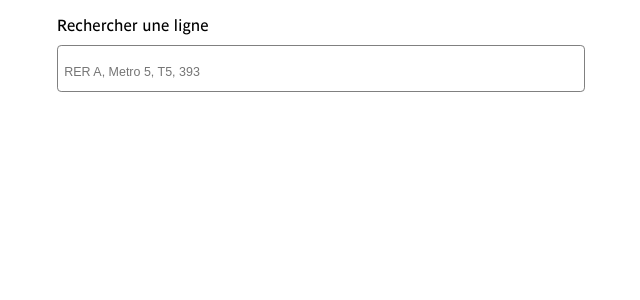
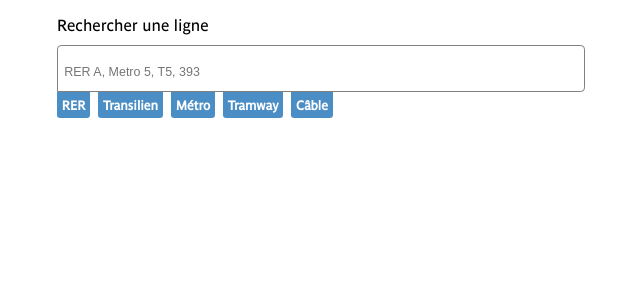
Before and after one commit to Leon-ED/lumiplan-ratp, a Vue app: page / in a window 1280 px wide. Shown: the top 300 px of the page, without its empty margins (319-959 px from the left). Built offline with nearby package versions, Linux system fonts and the light colour scheme.

Commit message:
Ajout boutons pour accéder aux modes de transport principaux

```diff
--- /dev/null
+++ b/src/components/HomePage/QuickMode.vue
@@ -0,0 +1,32 @@
+<template>
+  <div class="quick-mode-btn" @click="onClick">
+    <span class="quick-mode-btn-text">{{ name }}</span>
+  </div>
+</template>
+<script setup lang="ts">
+defineProps<{
+  onClick: () => void;
+  name: string;
+}>();
+</script>
+<style scoped>
+.quick-mode-btn {
+  background-color: #005fad;
+  opacity: 0.7;
+  color: white;
+  padding: 0.2rem 0.3rem;
+  border-radius: 0.2rem;
+  border-top-left-radius: 0;
+  border-top-right-radius: 0;
+  cursor: pointer;
+  display: inline-block;
+  transition: background-color 0.3s ease;
+}
+.quick-mode-btn:hover {
+  background-color: #005a9e;
+}
+.quick-mode-btn-text {
+  font-size: 0.8em;
+  font-weight: bold;
+}
+</style>
--- a/src/pages/Home.vue
+++ b/src/pages/Home.vue
@@ -9,6 +9,9 @@
         v-model="_search"
         placeholder="RER A, Metro 5, T5, 393"
       />
+    </section>
+    <section class="modes">
+      <QuickMode v-for="mode in QUICK_MODES" :key="mode.name" :name="mode.name" :onClick="mode.callback"/>
     </section>
     <section>
       <label for="search-input" v-if="lines.length !== 0"
@@ -71,6 +74,7 @@ import { watchDebounced } from "@vueuse/core";
 import { ref } from "vue";
 import { Desserte, Line } from "../types";
 import { Api } from "../api";
+import QuickMode from "../components/HomePage/QuickMode.vue";
 import LineLogo from "../components/Other/LineLogo.vue";
 import ServiceOverview from "../components/HomePage/ServiceOverview.vue";
 const selectedLine = ref<Line | null>(null);
@@ -84,6 +88,16 @@ type DESSERTE_SEARCH_STATUS =
   | "error"
   | "done"
   | "no_results";
+
+  const QUICK_MODES = [
+  { name: "RER", callback: () => {_search.value = "RER ";} },
+  { name: "Transilien", callback: () => {_search.value = "Transilien ";} },
+  { name: "Métro", callback: () => {_search.value = "Metro ";} },
+  { name: "Tramway", callback: () => {_search.value = "Tram ";} },
+  { name: "Câble", callback: () => {_search.value = "Telepherique ";} },
+
+  ];
+
 type LINES_SEARCH_STATUS = "idle" | "loading" | "error" | "done" | "no_results";
 const desserteSearchStatus = ref<DESSERTE_SEARCH_STATUS>("idle");
 const linesSearchStatus = ref<LINES_SEARCH_STATUS>("idle");
@@ -148,6 +162,12 @@ watchDebounced(
   gap: 0.5em;
   margin-bottom: 1em;
 }
+.modes{
+  display: flex;
+  gap: .5em;
+  flex-wrap: wrap;
+  margin-bottom: 1em;
+}
 main {
   display: flex;
   container-type: inline-size;
@@ -164,8 +184,8 @@ input[type="text"] {
   border-radius: 0.2em;
   box-shadow: unset;
   width: 100%;
-  margin-bottom: 1em;
   box-sizing: border-box;
+  border-bottom-left-radius: 0;
   padding: 0.5em 0.3em;
   margin-top: 0.5em;
   border: gray 0.5px solid;
```
